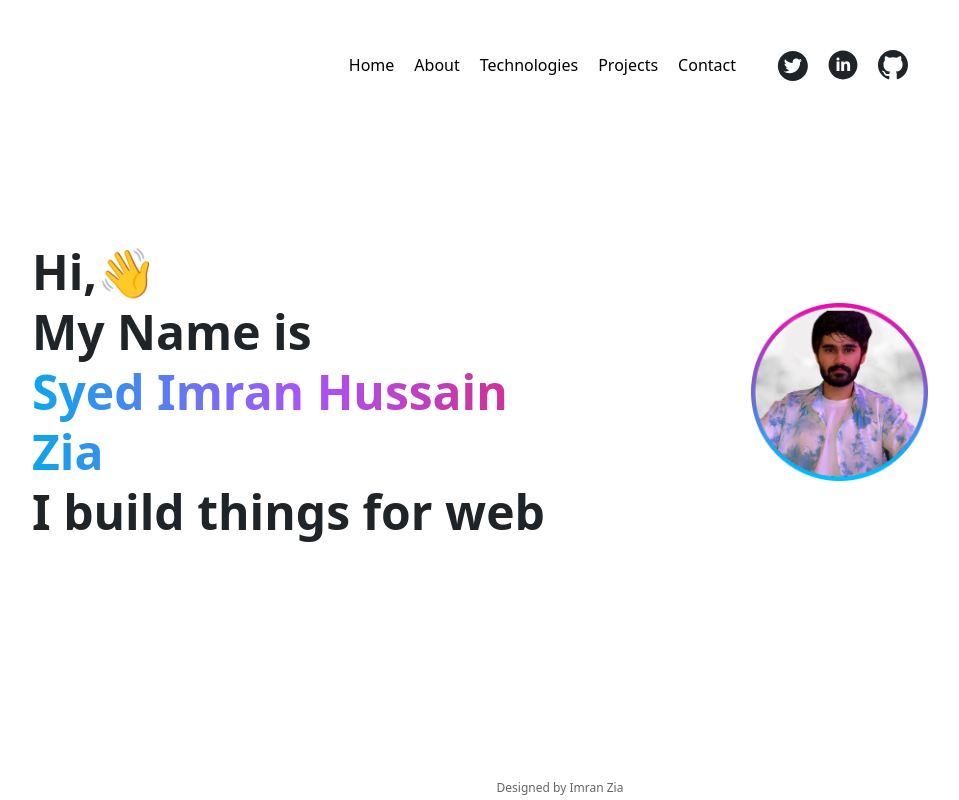
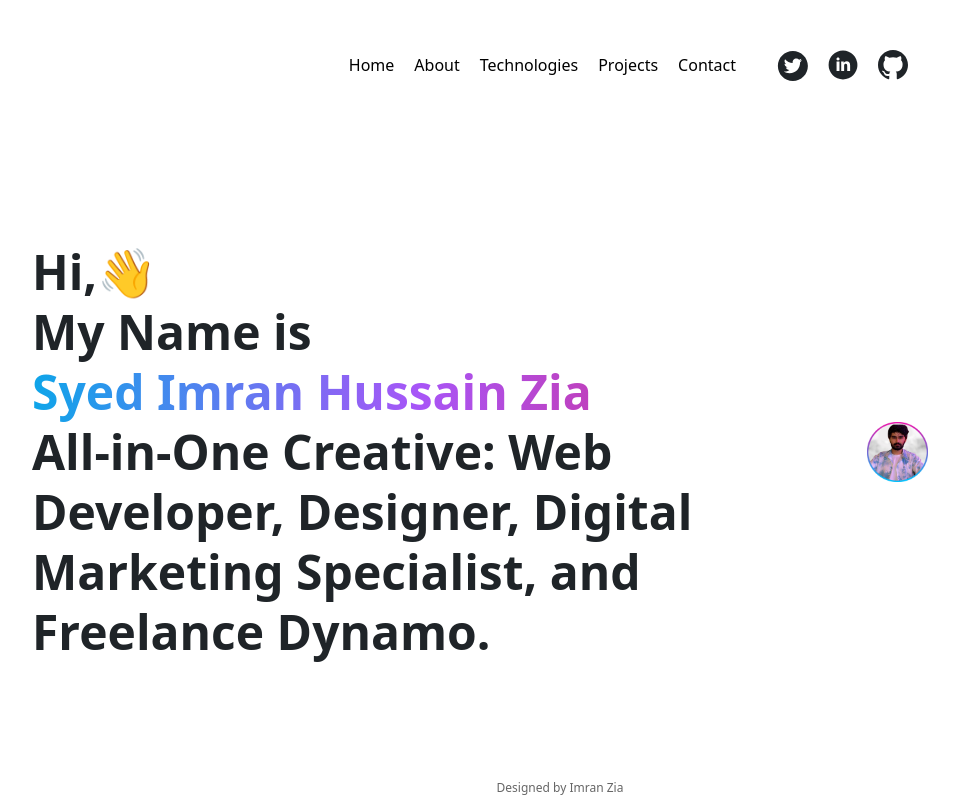
Before and after one commit to whatimran/Portfolio, a React (Create React App) app: page / in a window 1280 px wide. Shown: the whole page, without its empty margins (160-1119 px from the left). Built offline with nearby package versions, Linux system fonts and the light colour scheme.

Commit message:
Update Details.js

```diff
--- a/src/Details.js
+++ b/src/Details.js
@@ -32,9 +32,9 @@
 // Personal Details
 export const personalDetails = {
   name: "Syed Imran Hussain Zia",
-  tagline: "I build things for web",
+  tagline: "All-in-One Creative: Web Developer, Designer, Digital Marketing Specialist, and Freelance Dynamo.",
   img: profile,
-  about: "Transforming ideas into digital success. Web developer, e-commerce whiz, digital marketer, freelancer.",
+  about: "From crafting stunning websites to mastering digital marketing, and perfecting photo and video edits, I'm your all-in-one creative freelancer.",
 };
 
 // Social Media URLs
```
